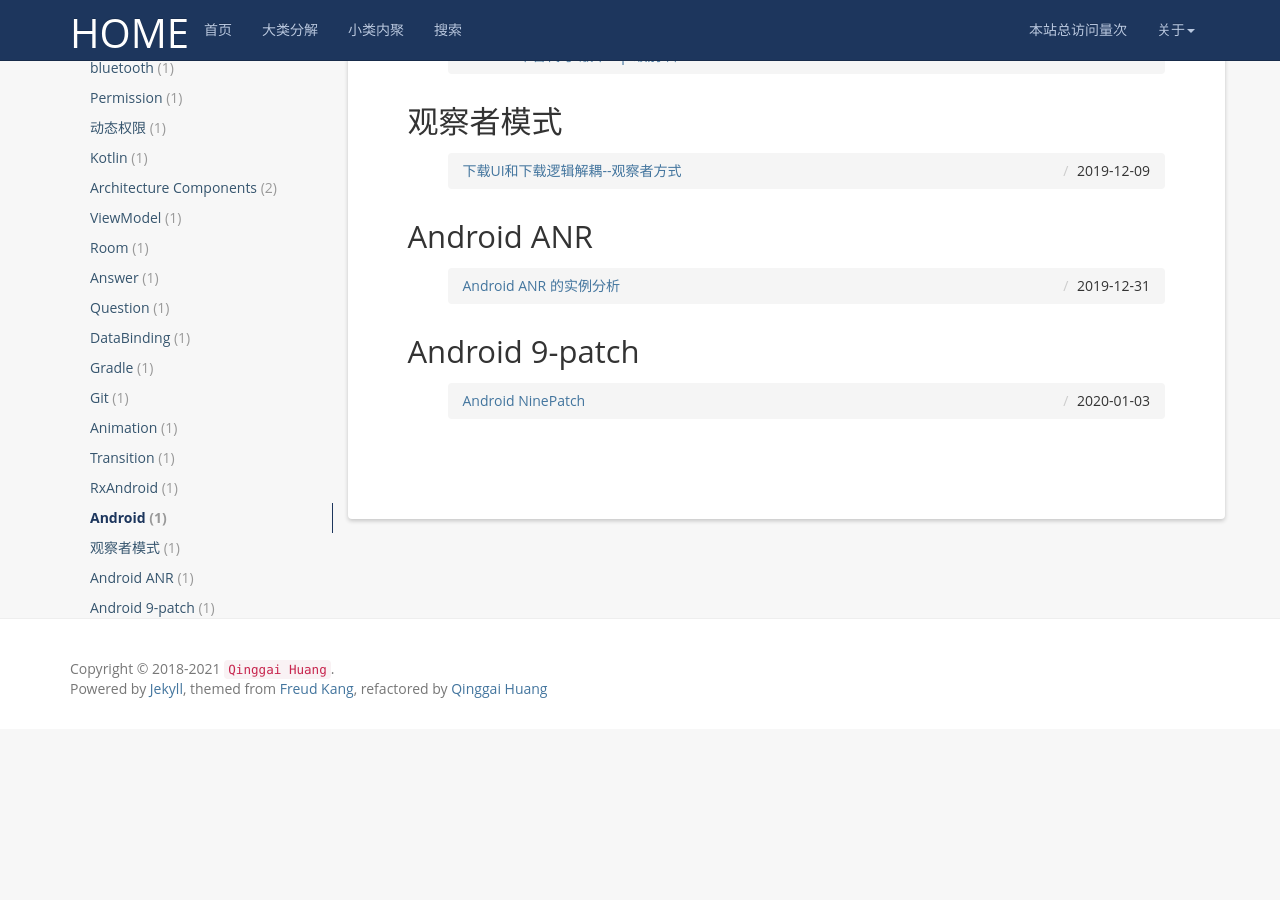
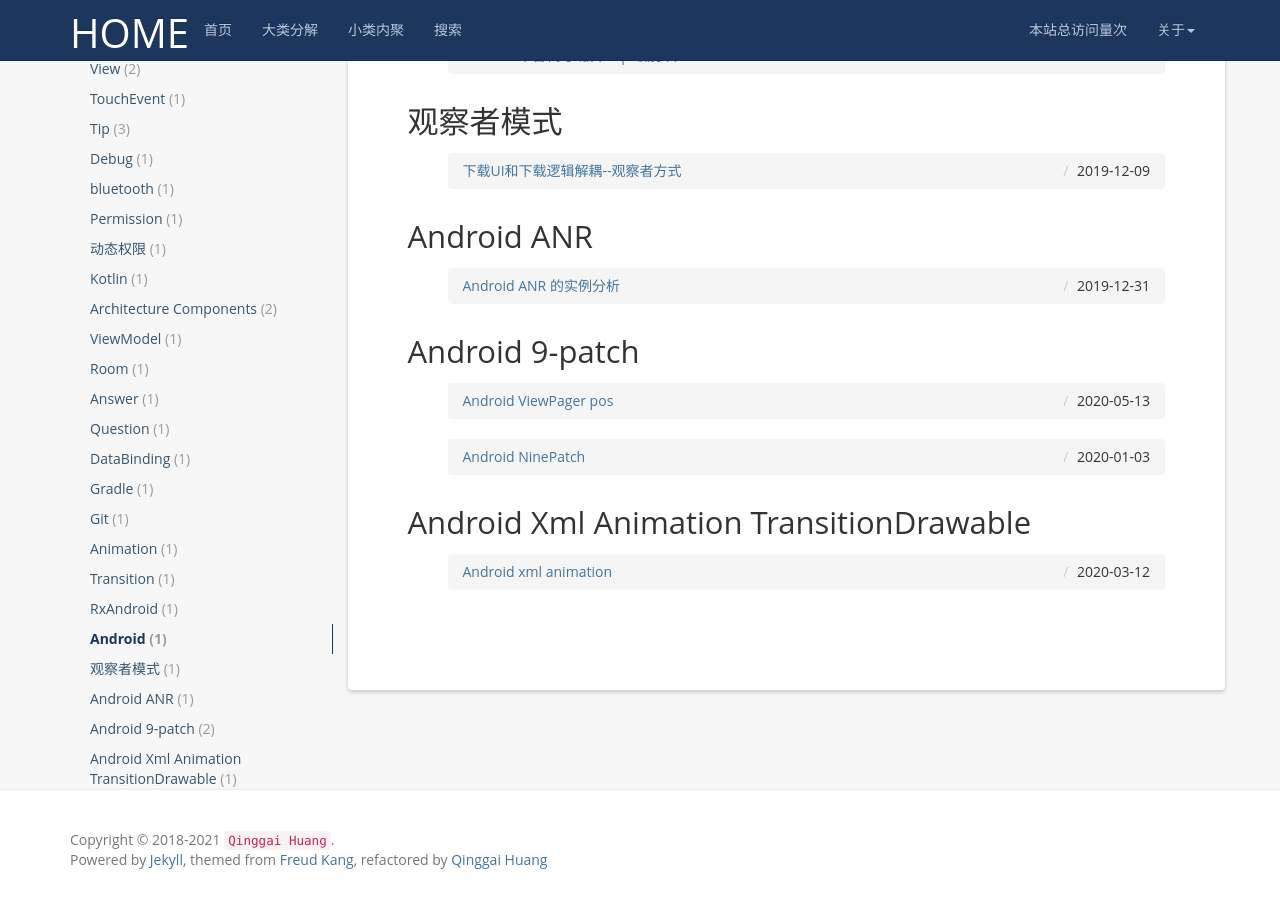
Before and after one commit to hqglichao/hqglichao.github.io, a Jekyll site: the page built from tag/index.html, in a window 1280 px wide and 900 px high, scrolled down 2680 px. Built offline with Jekyll 4.4.1, drawn with Linux system fonts in a browser that asks for light colours; nearby versions of some CDN libraries; comment, search, counter and statistics services are not loaded; before the commit the page ends 3409 px from its top, so only the background shows below that; some of the changed lines change nothing that is shown.

Commit message:
添加文件2021-3-12-android-circle-bg-scale-color-anim.md
Signed-off-by: keanuhuang <keanuhuang@tencent.com>

````diff
--- a/_posts/2020-5-13-android-viewpager-pos.md
+++ b/_posts/2020-5-13-android-viewpager-pos.md
@@ -1,3 +1,12 @@
+---
+layout: post
+title: Android ViewPager pos
+date: 2020-5-13 10:58:00 +0800
+categories: 技术文章
+tag: [Android 9-patch]
+---
+
+
 # ViewPager中RecyclerView的定位
 
 
--- /dev/null
+++ b/_posts/2021-3-12-android-circle-bg-scale-color-anim.md
@@ -0,0 +1,77 @@
+---
+layout: post
+title: Android xml animation
+date: 2020-3-12 14:58:00 +0800
+categories: 技术文章
+tag: [Android Xml Animation TransitionDrawable]
+---
+
+
+## 动画效果简介
+我们在Android App开发过程中，动画是经常接触的，实现动画的方式也多种多样。比如AnimationSet/Animation/Lottie等。
+这篇文章主要是想介绍一个圆形（或其他形状）的layout在放大的过程中，背景颜色也逐渐变化的一个动画。
+先来看下要实现的动画效果
+<img src="https://github.com/hqglichao/hqglichao.github.io/raw/master/styles/gif/transition_animation.gif"/>
+
+话不多说，直接上代码
+**布局文件**
+```xml
+<FrameLayout
+android:id="@+id/mRubbishLayout"
+android:layout_width="50dp"
+android:layout_height="50dp"
+android:layout_marginTop="1dp"
+android:background="@drawable/edit_rubbish_bg_transition"
+android:layout_centerHorizontal="true">
+
+//这个里面可以放各种图形
+    <ImageView
+    android:id="@+id/iv_rubbish"
+    android:layout_width="wrap_content"
+    android:layout_height="wrap_content"
+    android:layout_gravity="center"
+    android:src="@drawable/qqstory_rubbish_pressed" />
+</FrameLayout>
+```
+
+`edit_rubbish_bg_transition.xml`文件代码
+```xml
+<?xml version="1.0" encoding="utf-8"?>
+<transition xmlns:android="http://schemas.android.com/apk/res/android">
+    <item android:drawable="@drawable/edit_rubbish_bg_normal"/>
+    <item android:drawable="@drawable/edit_rubbish_bg_selected"/>
+</transition>
+```
+
+`edit_rubbish_bg_normal.xml`文件代码
+```xml
+<?xml version="1.0" encoding="utf-8"?>
+<shape xmlns:android="http://schemas.android.com/apk/res/android"
+  android:shape="oval">
+    <solid android:color="#991D1D1D" />
+</shape>
+```
+`edit_rubbish_bg_selected.xml`文件代码
+```xml
+<?xml version="1.0" encoding="utf-8"?>
+<shape xmlns:android="http://schemas.android.com/apk/res/android"
+    android:shape="oval">
+    <solid android:color="#FFFB6155" />
+</shape>
+```
+
+**动画实现代码**
+```java
+private void startRubbishScaleAlphaAnim() {
+    TransitionDrawable transitionDrawable = (TransitionDrawable) mRubbishLayout.getBackground();
+    transitionDrawable.startTransition(SCALE_ALPHA_DURATION); //这个会实现背景颜色渐变
+
+    //这里会实现放大的动画
+    ScaleAnimation scaleAnimation = new ScaleAnimation(1.0f, 1.2f, 1.0f, 1.2f, Animation.RELATIVE_TO_SELF, 0.5f, Animation.RELATIVE_TO_SELF, 0.5f);
+    scaleAnimation.setDuration(SCALE_ALPHA_DURATION);
+    scaleAnimation.setFillAfter(true);
+    scaleAnimation.setInterpolator(new AccelerateDecelerateInterpolator());
+    mRubbishLayout.startAnimation(scaleAnimation);
+}
+```
+这样就能比较简单的实现，圆形Layout整体放大的同时背景颜色渐变的动画了
````
Also changed, not shown: styles/gif/transition_animation.gif (added).
